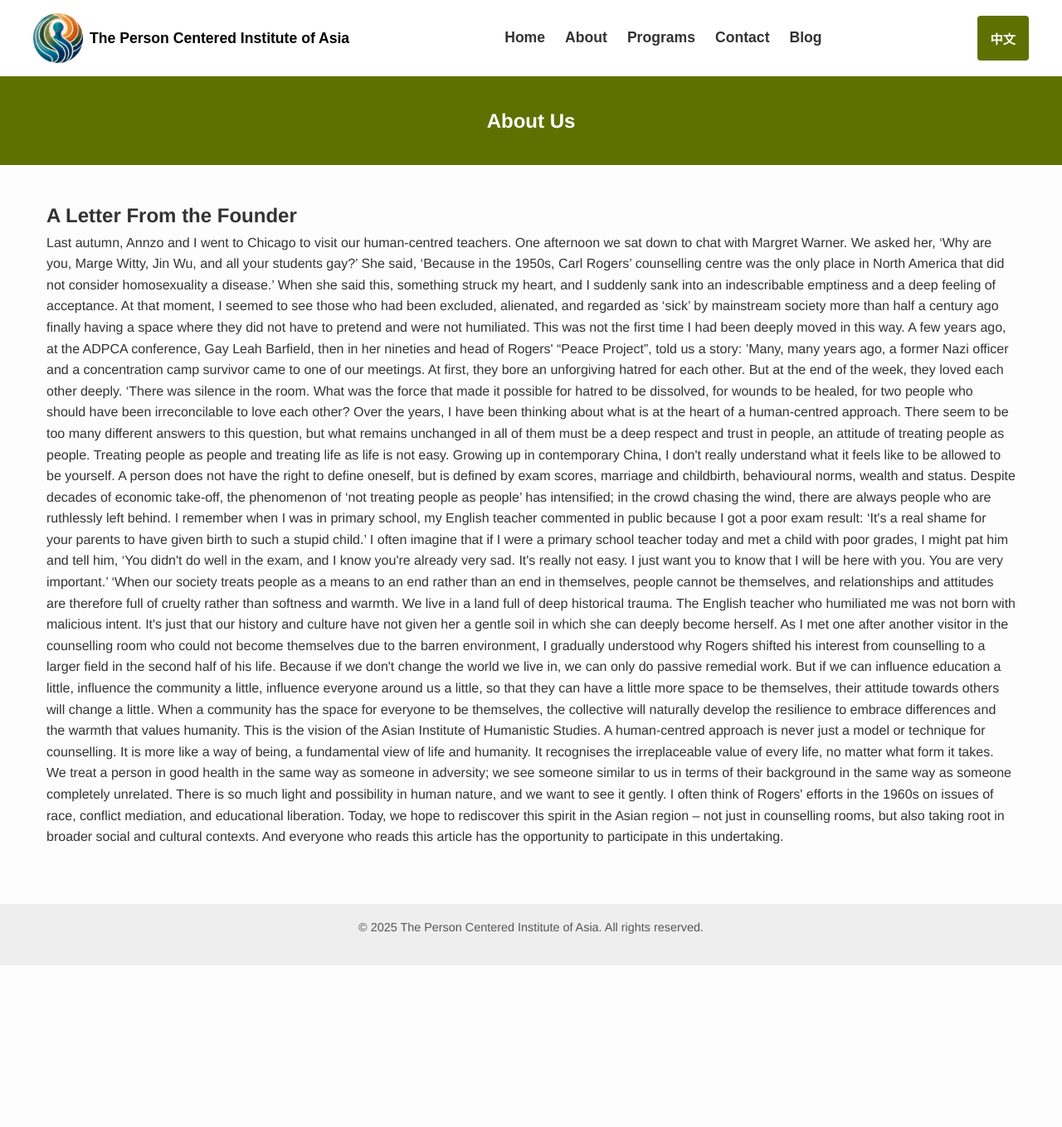
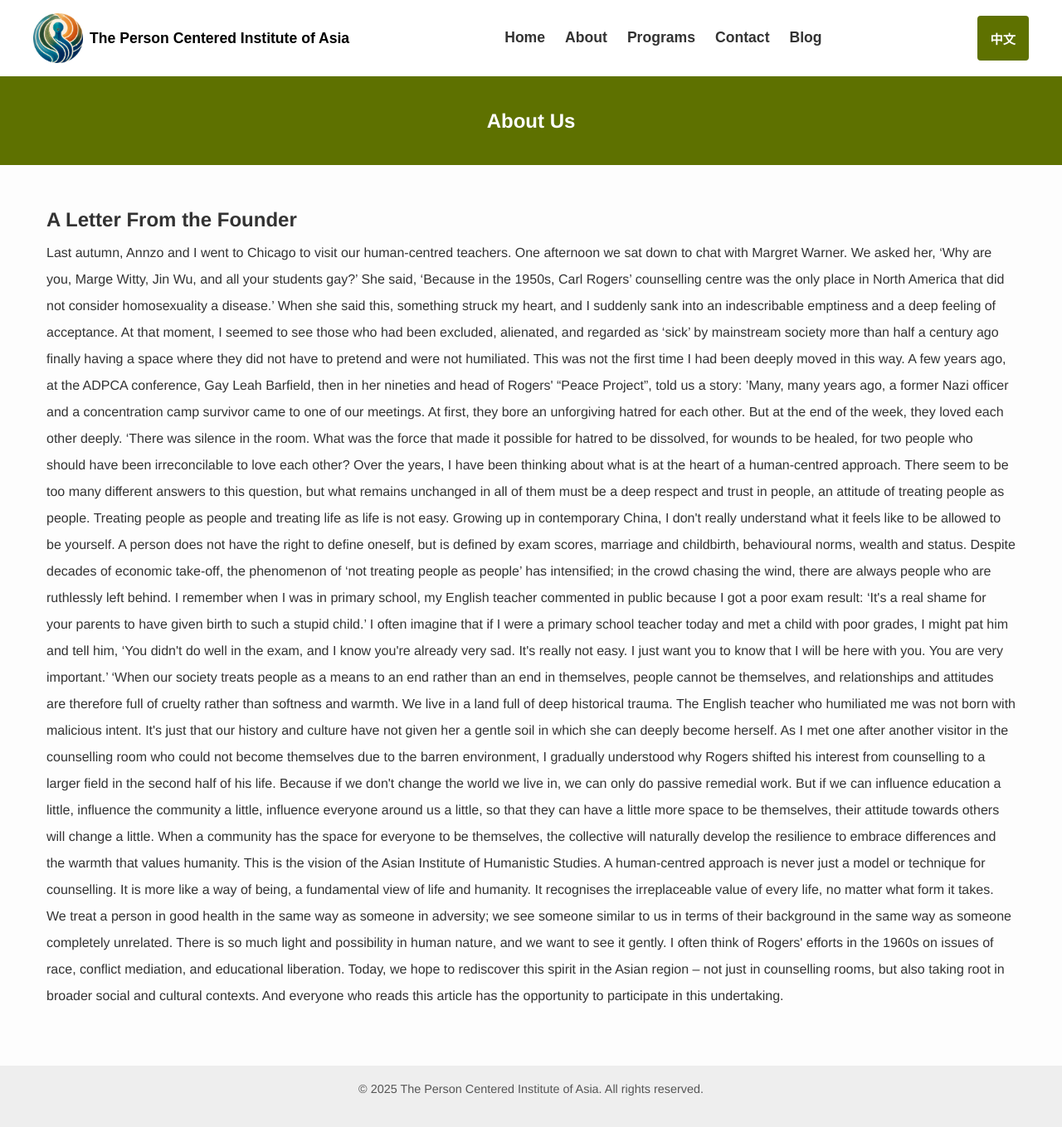
Before and after one commit to YeeLiu611/YeeLiu611, a Jekyll site: the page built from about.md, in a window 1280 px wide. Shown: the whole page at 83% size. Built offline with Jekyll 4.4.1, drawn with Linux system fonts in a browser that asks for light colours; a script that is not in the unit is left out; before the commit the page ends 1164 px from its top, so only the background shows below that.

Commit message:
Update style.css

```diff
--- a/css/style.css
+++ b/css/style.css
@@ -209,7 +209,7 @@
 .programs-content,
 .contact-content {
   padding: 2rem 0;
-  line-height: 1.6;      /* 行距 */
+  line-height: 2;      /* 行距 */
   margin-bottom: 20px;   /* 段后距 */
   margin-top: 10px;
 }
```
